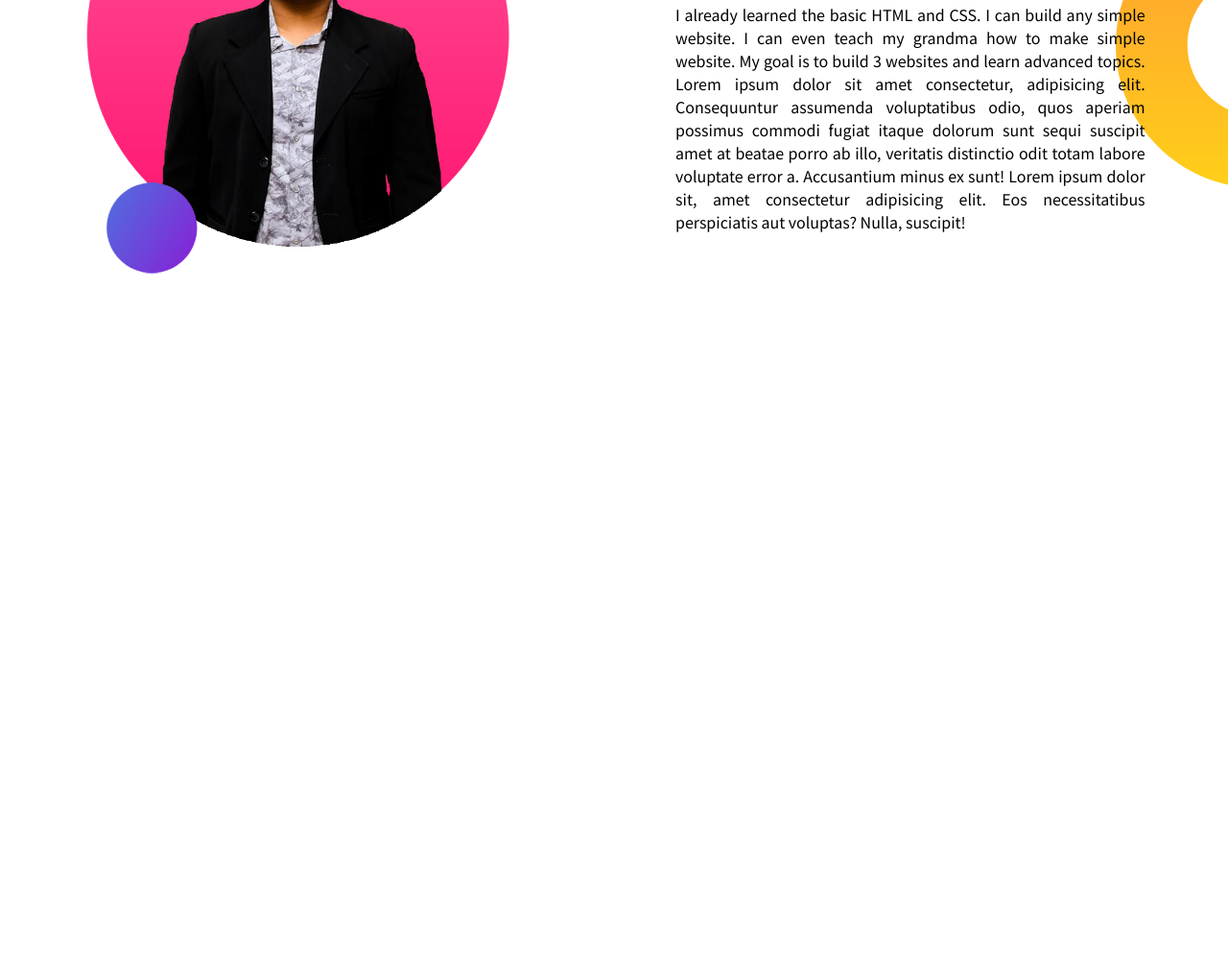
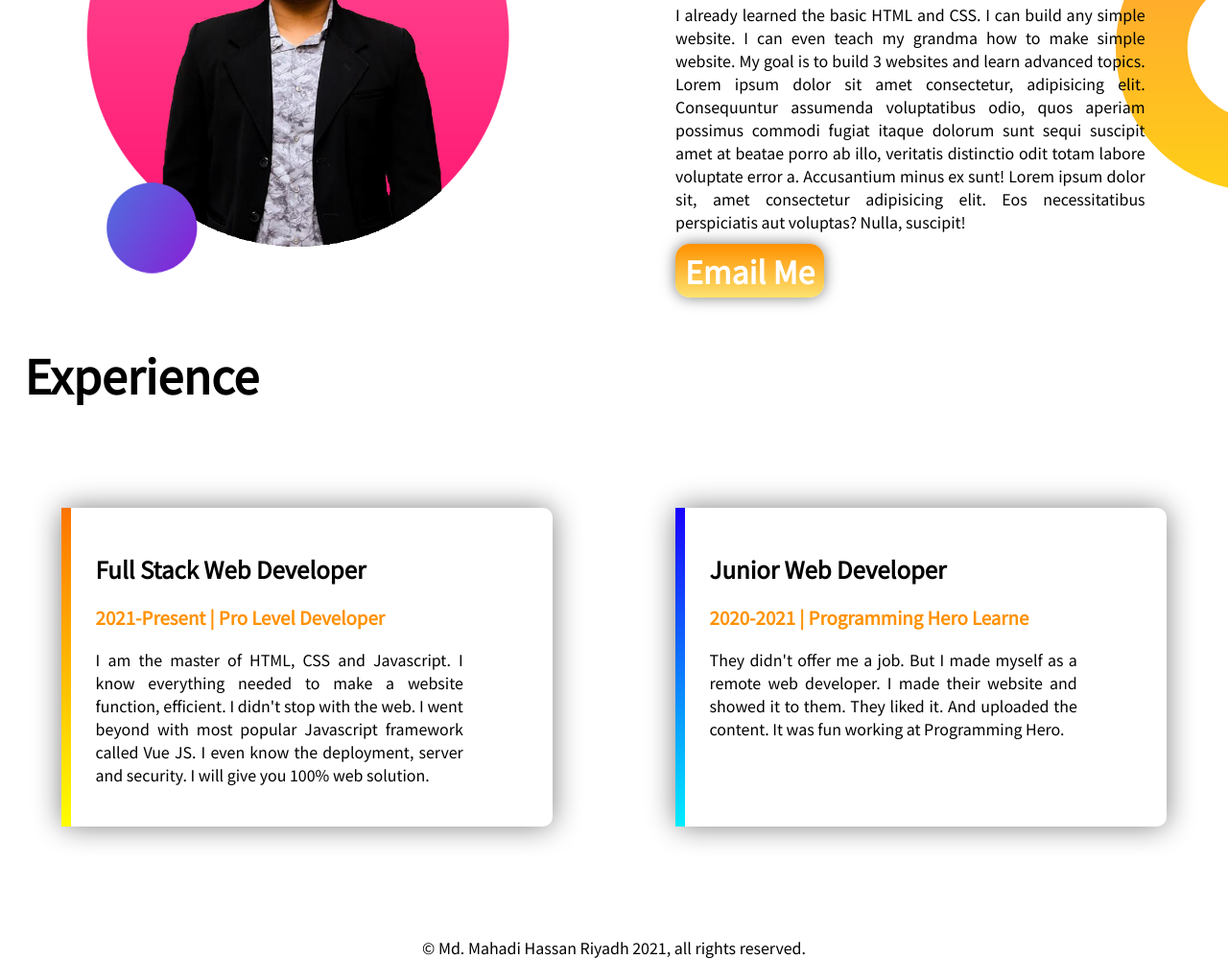
Before and after one commit to mahadihassanriyadh/developer-portfolio-practice, a plain HTML site: page index.html in a window 1280 px wide. Shown: the part 921-1920 px from the top of the page at 96% size. Before the commit the page ends 1270 px from the top, so only its background shows below. Drawn offline with Linux system fonts and the light colour scheme; a web font is replaced by a local one.

Commit message:
First practice done, Alhamdulillah

```diff
--- a/index.html
+++ b/index.html
@@ -16,7 +16,7 @@
         <div class="half-width">
             <h1>Welcome to</h1>
             <h1><span class="orange-color">Mahadi Hassan Riyadh's</span> World</h1>
-            <h3>Junior Web Developer</h3>
+            <h3>Web Developer</h3>
             <p>Lorem ipsum dolor sit amet consectetur, adipisicing elit. Sed atque accusantium quos ipsa voluptatem assumenda perferendis incidunt! Unde totam dolor doloribus commodi iusto officiis voluptatem eos, esse reprehenderit ea, omnis natus reiciendis quia placeat a? Dolore animi possimus a pariatur vero repudiandae quae, nesciunt ex et nihil ullam aliquam nemo. Lorem ipsum dolor sit amet consectetur adipisicing elit. Earum dolor dicta explicabo possimus magni! Autem animi provident harum reprehenderit.</p>
             <a class="button-one" target="_blank" href="https://www.facebook.com/mahadihassanriyadhprofile/">Hire Me</a>
         </div>
@@ -34,7 +34,28 @@
             <h1>Dream Big</h1>
             <h3>How I became a Web Developer</h3>
             <p>I already learned the basic HTML and CSS. I can build any simple website. I can even teach my grandma how to make simple website. My goal is to build 3 websites and learn advanced topics. Lorem ipsum dolor sit amet consectetur, adipisicing elit. Consequuntur assumenda voluptatibus odio, quos aperiam possimus commodi fugiat itaque dolorum sunt sequi suscipit amet at beatae porro ab illo, veritatis distinctio odit totam labore voluptate error a. Accusantium minus ex sunt! Lorem ipsum dolor sit, amet consectetur adipisicing elit. Eos necessitatibus perspiciatis aut voluptas? Nulla, suscipit!</p>
+            <a class="button-one" href="mailto: riyadh.contact@yahoo.com"> Email Me</a>
         </div>
     </section>
+
+    <section>
+        <div>
+            <h1 id="exp">Experience</h1>
+        </div>
+        <div class="flexible-style">
+            <div id="full-stack-box" class="half-width box-style">
+                <h2>Full Stack Web Developer</h2>
+                <h3 class="orange-color">2021-Present | Pro Level Developer</h3>
+                <p>I am the master of HTML, CSS and Javascript. I know everything needed to make a website function, efficient. I didn't stop with the web. I went beyond with most popular Javascript framework called Vue JS. I even know the deployment, server and security. I will give you 100% web solution.</p>
+            </div>
+            <div id="jun-web-box" class="half-width box-style">
+                <h2>Junior Web Developer</h2>
+                <h3 class="orange-color">2020-2021 | Programming Hero Learne</h3>
+                <p>They didn't offer me a job. But I made myself as a remote web developer. I made their website and showed it to them. They liked it. And uploaded the content. It was fun working at Programming Hero.</p>
+            </div>
+        </div>
+    </section>
+
+    <footer style="text-align: center;">© Md. Mahadi Hassan Riyadh 2021, all rights reserved.</footer>
 </body>
 </html>
--- a/style.css
+++ b/style.css
@@ -52,3 +52,28 @@ h1{
     background-repeat: no-repeat;
     background-position: right;
 }
+
+div #exp{
+    margin-left: 2%;
+}
+
+.box-style{
+    margin: 5%;
+    padding: 2%;
+}
+
+#full-stack-box{
+    border-left: 10px solid transparent;
+    border-radius: 10px;
+    box-shadow: 0 0 30px grey;
+    border-image: linear-gradient(rgb(255, 115, 0), yellow) 1;
+
+}
+
+#jun-web-box{
+    border-left: 10px solid transparent;
+    border-radius: 10px;
+    box-shadow: 0 0 30px grey;
+    border-image: linear-gradient(rgb(25, 0, 255), rgb(0, 238, 255)) 1;
+
+}
```
